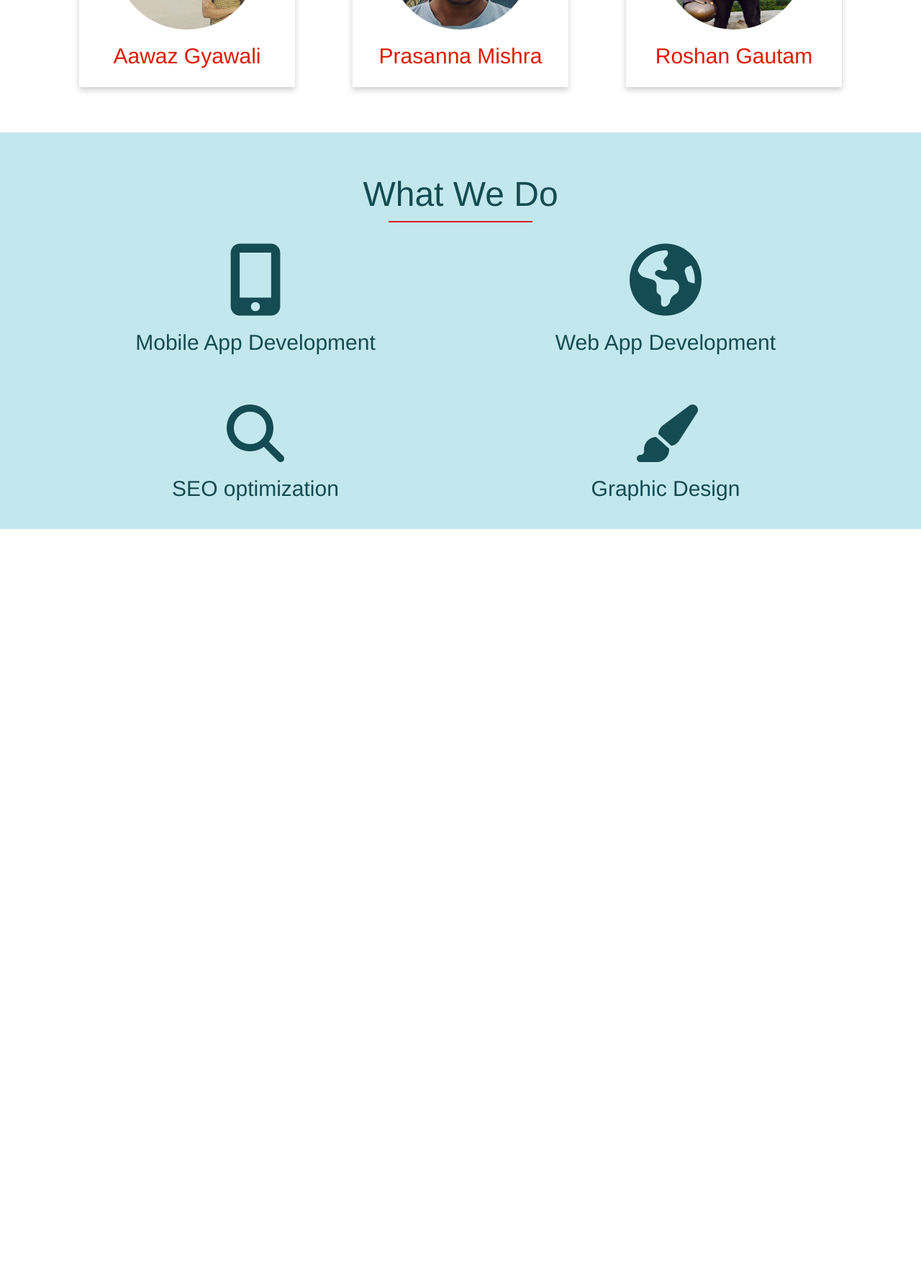
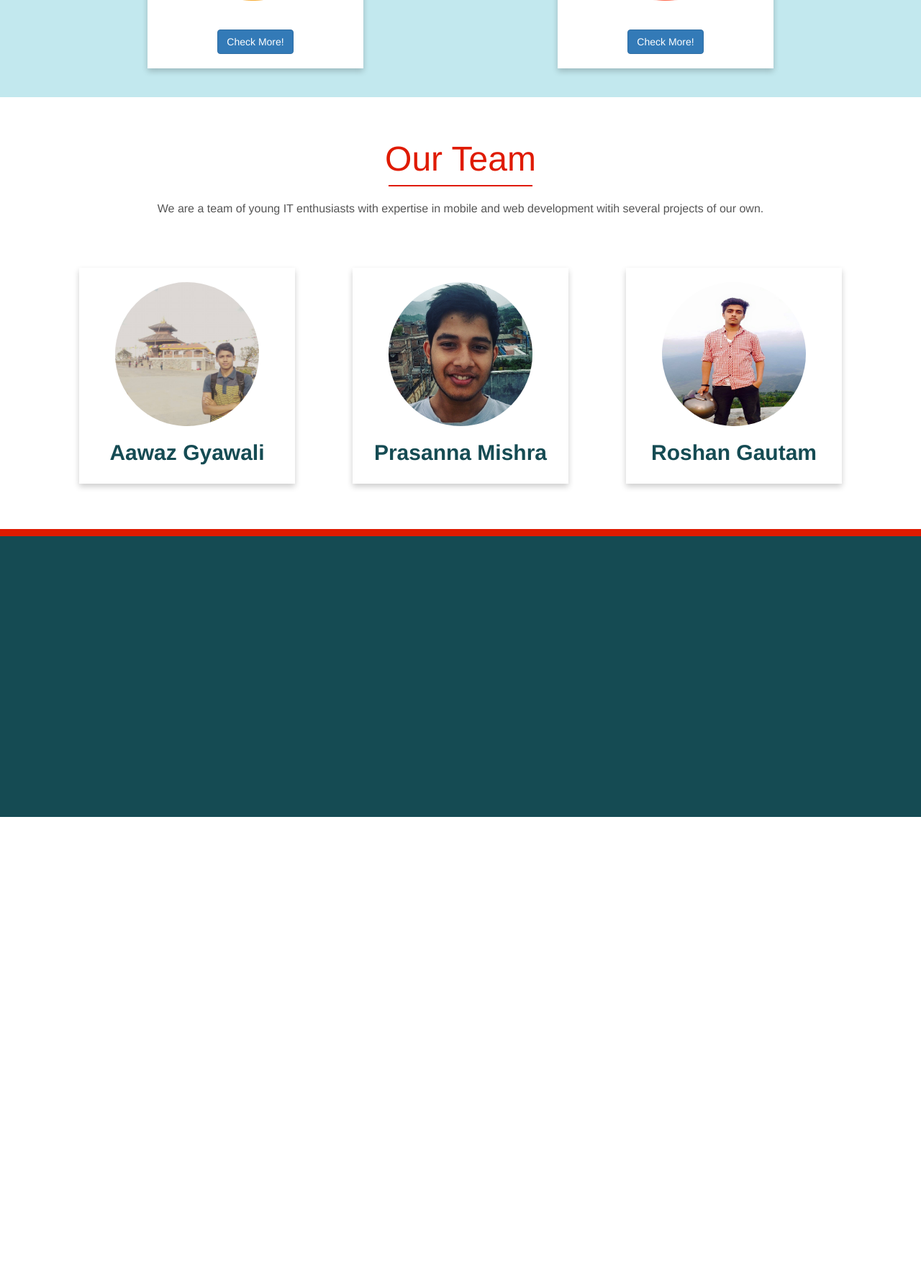
Before and after one commit to Bloodskate/brainants, a PHP site: page / in a window 1280 px wide. Shown: the part 2310-4080 px from the top of the page at 72% size. After the commit the page ends 3445 px from the top, so only its background shows below. Run offline with PHP 8.4, Linux system fonts and the light colour scheme; some libraries are stand-ins or nearby versions.

Commit message:
forgot to branch: footer

```diff
--- a/css/style.css
+++ b/css/style.css
@@ -287,6 +287,11 @@ button.navbar-toggle.collapsed:hover .icon-bar-3, button.navbar-toggle:hover .ic
     width: 200px;
 }
 
+.team-card h2 {
+    font-weight: 700;
+    color: #154b53;
+}
+
 #whatwedo {
     padding-top: 40px;
     text-align: center;
@@ -295,6 +300,7 @@ button.navbar-toggle.collapsed:hover .icon-bar-3, button.navbar-toggle:hover .ic
     margin: 0;
     width: 100%;
 }
+
 
 #whatwedo .underline {
     width: 200px;
@@ -322,3 +328,10 @@ button.navbar-toggle.collapsed:hover .icon-bar-3, button.navbar-toggle:hover .ic
 #whatwedo .container div{
     padding: 30px;
 }
+
+#footer {
+    width: 100%;
+    min-height: 400px;
+    border-top: 10px solid #DF1A00;
+    background-color: #154b53;
+}
--- a/index.html
+++ b/index.html
@@ -59,6 +59,30 @@
             </div>
         </div>
 
+        <div class="container" id="whatwedo">
+            <h1> What We Do</h1>
+            <span class="underline"></span>
+
+            <div class="container">
+                <div class="col-sm-6 mobile">
+                    <i class="fa fa-mobile" aria-hidden="true"></i>
+                    <h2>Mobile App Development</h2>
+                </div>
+                <div class="col-sm-6 web">
+                    <i class="fa fa-globe" aria-hidden="true"></i>
+                    <h2>Web App Development</h2>
+                </div>
+                <div class="col-sm-6 seo">
+                    <i class="fa fa-search" aria-hidden="true"></i>
+                    <h2>SEO optimization</h2>
+                </div>
+                <div class="col-sm-6 design">
+                    <i class="fa fa-paint-brush" aria-hidden="true"></i>
+                    <h2>Graphic Design</h2>
+                </div>
+            </div>
+        </div>
+
         <div class="container" id="technologies">
             <h1>Technologies</h1>
             <span class="underline"></span>
@@ -87,11 +111,10 @@
                 </div>
             </div>
         </div>
+
         <div class="container" id="team">
             <h1>Our Team</h1>
-            <span class="underline">
-
-            </span>
+            <span class="underline"></span>
             <p>We are a team of young IT enthusiasts with expertise in mobile and web development witih several projects of our own.</p>
             <div class="container">
                 <div class="col-lg-4 col-md-12 col-sm-12 col-xs-12">
@@ -113,35 +136,11 @@
                     </div>
                 </div>
             </div>
+        </div>
 
-        </div>
-        <div class="container" id="whatwedo">
-            <h1> What We Do</h1>
-            <span class="underline"></span>
+    </div>
 
-            <div class="container">
-                <div class="col-sm-6 mobile">
-                    <i class="fa fa-mobile" aria-hidden="true"></i>
-                    <h2>Mobile App Development</h2>
-                </div>
-                <div class="col-sm-6 web">
-                    <i class="fa fa-globe" aria-hidden="true"></i>
-                    <h2>Web App Development</h2>
-                </div>
-                <div class="col-sm-6 seo">
-                    <i class="fa fa-search" aria-hidden="true"></i>
-                    <h2>SEO optimization</h2>
-                </div>
-                <div class="col-sm-6 design">
-                    <i class="fa fa-paint-brush" aria-hidden="true"></i>
-                    <h2>Graphic Design</h2>
-                </div>
-            </div>
-
-
-        </div>
-    </div>
-    <div class="filler">
+    <div class="container" id="footer">
 
     </div>
 
```
